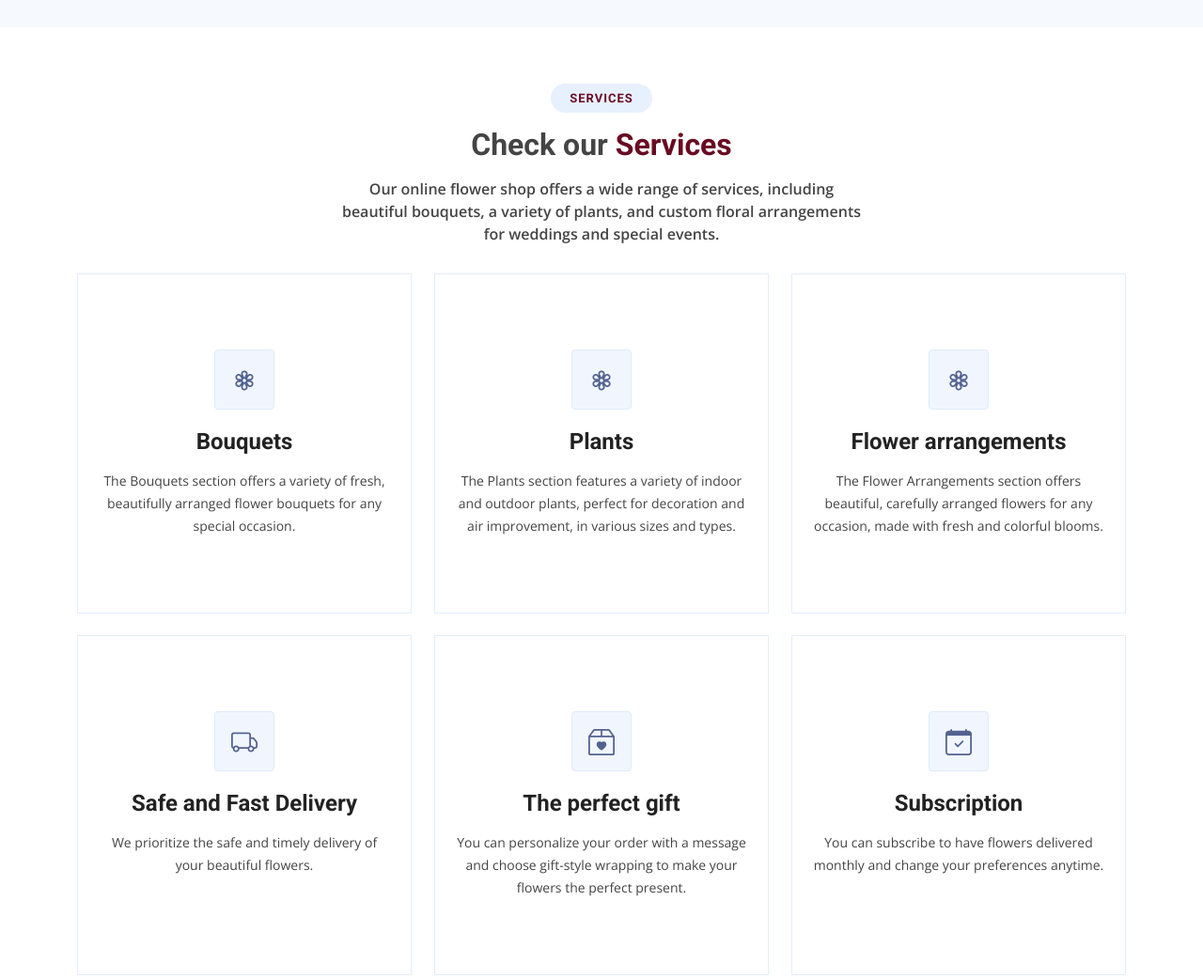
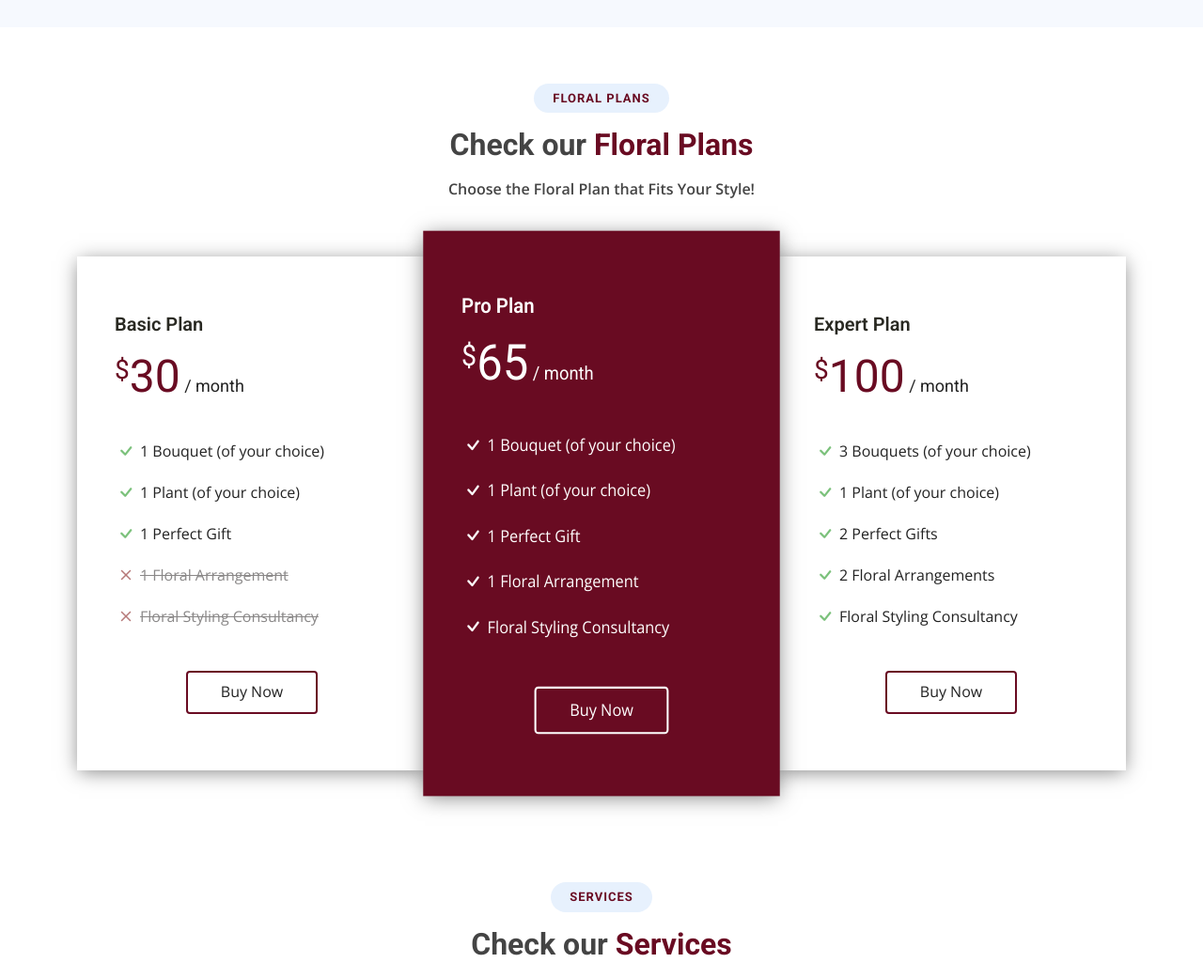
Before and after one commit to mariaadelam/cssproject, a plain HTML site: page proiect/index.html in a window 1280 px wide. Shown: the part 1680-2721 px from the top of the page at 94% size. Drawn offline with nearby package versions, Linux system fonts and the light colour scheme.

Commit message:
Plans section added

```diff
--- a/proiect/assets/css/style.css
+++ b/proiect/assets/css/style.css
@@ -1286,6 +1286,142 @@ section {
   bottom: 15px;
 }
 
+
+/*--------------------------------------------------------------
+# Pricing Section
+--------------------------------------------------------------*/
+.pricing .section-title{
+  padding-bottom: 60px;
+}
+
+.pricing .pricing-item {
+  background-color: #fff;
+  padding: 60px 40px;
+  box-shadow: 0 3px 20px -2px rgba(0, 0, 0, 0.5);
+  height: 100%;
+  position: relative;
+}
+
+.pricing .pricing-item h3 {
+  font-weight: 600;
+  margin-bottom: 15px;
+  font-size: 20px;
+  color: #292922;
+}
+
+.pricing .pricing-item h4 {
+  font-size: 48px;
+  color: var(--mycolor);
+  font-weight: 400;
+}
+
+.pricing .pricing-item h4 sup {
+  font-size: 28px;
+}
+
+.pricing .pricing-item h4 span {
+  color: #222222;
+  font-size: 18px;
+}
+
+.pricing ul {
+  padding: 20px 0;
+  list-style: none;
+  color: #222222;
+  text-align: left;
+  line-height: 20px;
+}
+
+.pricing ul li {
+  padding: 10px 0;
+  display: flex;
+  align-items: center;
+}
+
+.pricing ul i {
+  color: rgba(89, 177, 89, 0.795); /* Icons*/
+  font-size: 24px;
+  padding-right: 3px;
+}
+
+.pricing ul .na {
+  color: #8a8888;
+}
+
+.pricing ul .na i {
+  color: rgba(161, 83, 83, 0.781);
+}
+
+.pricing ul .na span {
+  text-decoration: line-through;
+}
+
+.pricing .buy-btn {
+  color: #222222;
+  background-color: #ffffff;
+  display: inline-block;
+  padding: 8px 35px 10px 35px;
+  border-radius: 4px;
+  border: 2px solid var(--mycolor);
+  font-size: 16px;
+  font-weight: 500;
+  transition: 0.3s;
+}
+
+.pricing .buy-btn:hover {
+  background: var(--mycolor);
+  border-color: var(--mycolor);
+  color: #ffffff;
+}
+
+.pricing .featured {
+  z-index: 10;
+}
+
+.pricing .featured .pricing-item {
+  background: var(--mycolor);
+}
+
+@media (min-width: 992px) {
+  .pricing .featured .pricing-item {
+    transform: scale(1.02, 1.1);
+  }
+}
+
+.pricing .featured h3,
+.pricing .featured h4,
+.pricing .featured h4 span,
+.pricing .featured ul,
+.pricing .featured ul .na,
+.pricing .featured ul i,
+.pricing .featured ul .na i {
+  color: var(--bs-body-bg);
+}
+
+.pricing .featured .buy-btn {
+  background: #690B22;
+  color: #ffffff;
+  border-color: #ffffff;
+}
+
+.pricing .featured .buy-btn:hover {
+  background: #ffffff;
+  border-color: #ffffff;
+  color: #222222;
+}
+
+[data-theme="dark"] .pricing .featured .buy-btn {
+  background: #4A90E2;
+  color: #ffffff;
+  border-color: #ffffff;
+}
+
+[data-theme="dark"] .pricing .featured .buy-btn:hover {
+  background: #ffffff;
+  border-color: #ffffff;
+  color: #222222;
+}
+
 /*--------------------------------------------------------------
   # Contact
   --------------------------------------------------------------*/
--- a/proiect/index.html
+++ b/proiect/index.html
@@ -67,8 +67,8 @@
       <nav id="navbar" class="navbar">
         <ul>
           <li><a class="nav-link scrollto active" href="#hero">Home</a></li>
-          <li><a class="nav-link scrollto" href="#featured-services">Highlights</a></li>
           <li><a class="nav-link scrollto" href="#about">About</a></li>
+          <li><a class="nav-link scrollto" href="#pricing">Plans</a></li>
           <li><a class="nav-link scrollto" href="#services">Services</a></li>
           <li><a class="nav-link scrollto " href="#portfolio">Portfolio</a></li>
           <li><a class="nav-link scrollto " href="#testimonials">Testimonials</a></li>
@@ -134,7 +134,7 @@
   </section>
   <!-- END Section 1 -->
 
-   <!-- ======= START Section 2======= -->
+  <!-- ======= START Section 2======= -->
 
   <section id="about" class="team section-bg">
     <div class="container" data-aos="fade-up">
@@ -142,7 +142,8 @@
       <div class="section-title">
         <h2>About</h2>
         <h3>Our Hardworking <span>Team</span></h3>
-        <p>Our team is passionate about creating beautiful floral arrangements, dedicated to bringing freshness and joy to every
+        <p>Our team is passionate about creating beautiful floral arrangements, dedicated to bringing freshness and joy to
+          every
           occasion.</p>
       </div>
 
@@ -226,6 +227,72 @@
   </section>
   <!-- END Section 2 -->
 
+  <!-- ======= START Section New Pricing======= -->
+  <section id="pricing" class="pricing section">
+
+    <!-- Section Title -->
+    <div class="container section-title" data-aos="fade-up">
+      <h2>Floral Plans</h2>
+      <h3>Check our <span>Floral Plans</span></h3>
+      <p>Choose the Floral Plan that Fits Your Style!</p>
+    </div><!-- End Section Title -->
+
+    <div class="container">
+
+      <div class="row g-4 g-lg-0">
+
+        <div class="col-lg-4" data-aos="zoom-in" data-aos-delay="100">
+          <div class="pricing-item">
+            <h3>Basic Plan</h3>
+            <h4><sup>$</sup>30<span> / month</span></h4>
+            <ul>
+              <li><i class="bi bi-check"></i> <span>1 Bouquet (of your choice)</spanF> </li>
+              <li><i class="bi bi-check"></i> <span>1 Plant (of your choice)</span></li>
+              <li><i class="bi bi-check"></i> <span>1 Perfect Gift</span></li>
+              <li class="na"><i class="bi bi-x"></i> <span>1 Floral Arrangement</span></li>
+              <li class="na"><i class="bi bi-x"></i> <span>Floral Styling Consultancy</span></li>
+            </ul>
+            <div class="text-center"><a href="#" class="buy-btn">Buy Now</a></div>
+          </div>
+        </div><!-- End Pricing Item -->
+
+        <div class="col-lg-4 featured" data-aos="zoom-in" data-aos-delay="200">
+          <div class="pricing-item">
+            <h3>Pro Plan</h3>
+            <h4><sup>$</sup>65<span> / month</span></h4>
+            <ul>
+              <li><i class="bi bi-check"></i> <span>1 Bouquet (of your choice)</span></li>
+              <li><i class="bi bi-check"></i> <span>1 Plant (of your choice)</span></li>
+              <li><i class="bi bi-check"></i> <span>1 Perfect Gift</span></li>
+              <li><i class="bi bi-check"></i> <span>1 Floral Arrangement</span></li>
+              <li><i class="bi bi-check"></i> <span>Floral Styling Consultancy</span></li>
+            </ul>
+            <div class="text-center"><a href="#" class="buy-btn">Buy Now</a></div>
+          </div>
+        </div><!-- End Pricing Item -->
+
+        <div class="col-lg-4" data-aos="zoom-in" data-aos-delay="100">
+          <div class="pricing-item">
+            <h3>Expert Plan</h3>
+            <h4><sup>$</sup>100<span> / month</span></h4>
+            <ul>
+              <li><i class="bi bi-check"></i> <span>3 Bouquets (of your choice)</span></li>
+              <li><i class="bi bi-check"></i> <span>1 Plant (of your choice)</span></li>
+              <li><i class="bi bi-check"></i> <span>2 Perfect Gifts</span></li>
+              <li><i class="bi bi-check"></i> <span>2 Floral Arrangements</span></li>
+              <li><i class="bi bi-check"></i> <span>Floral Styling Consultancy</span></li>
+            </ul>
+            <div class="text-center"><a href="#" class="buy-btn">Buy Now</a></div>
+          </div>
+        </div><!-- End Pricing Item -->
+
+      </div>
+
+    </div>
+
+  </section><!-- /Pricing Section -->
+  <!-- ======= End Section New Pricing======= -->
+
    <!-- ======= START Section 3======= -->
   <section id="services" class="services">
     <div class="container" data-aos="fade-up">
@@ -303,7 +370,7 @@
           <div class="icon-box">
             <div class="icon"><i class="bi bi-cart-check"></i></div>
             <h4><a href="">Free Delivery</a></h4>
-            <p>For orders over 400 RON, transportation is free.</p>
+            <p>For orders over 400 RON, transportation is free. This offer is always available.</p>
           </div>
         </div>
 
```
Also changed, not shown: proiect/assets/img/clients/client-1.png (deleted), proiect/assets/img/clients/client-2.png (deleted), proiect/assets/img/clients/client-3.png (deleted), proiect/assets/img/clients/client-4.png (deleted), proiect/assets/img/clients/client-5.png (deleted), proiect/assets/img/clients/client-6.png (deleted), proiect/assets/img/logo2.png (deleted), proiect/assets/img/portfolio/portfolio-details-1.jpg (deleted), proiect/assets/img/portfolio/portfolio-details-2.jpg (deleted), proiect/assets/img/portfolio/portfolio-details-3.jpg (deleted).
